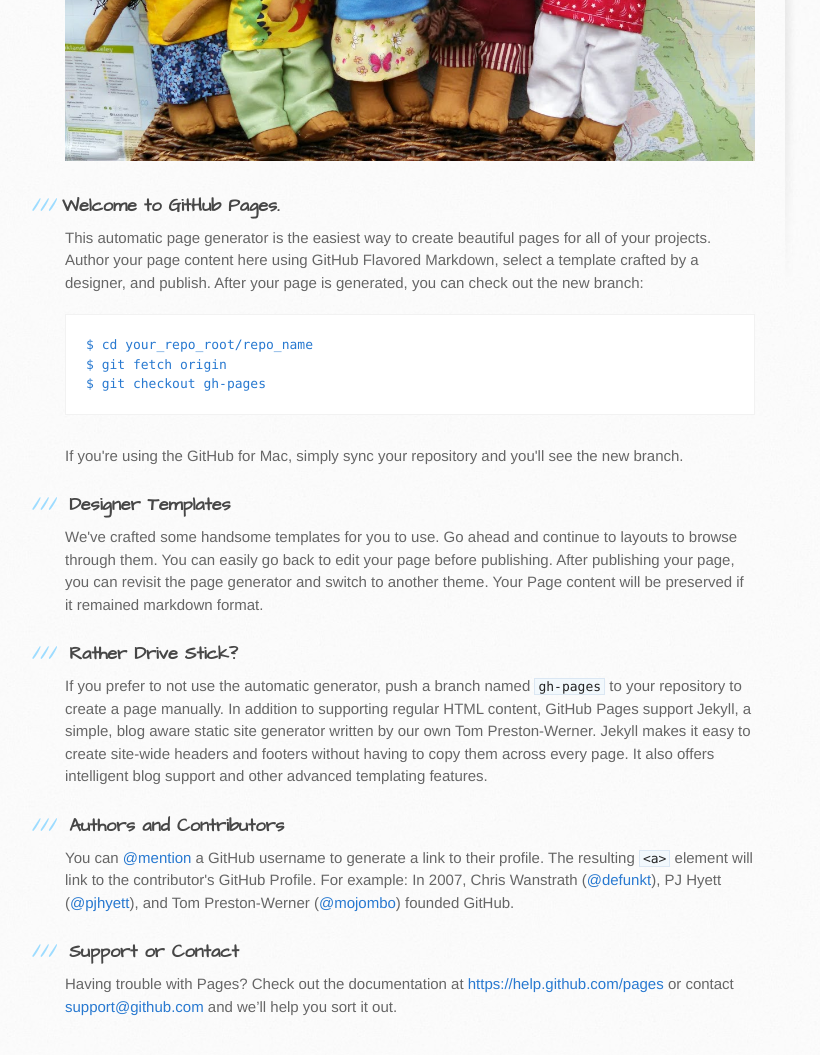
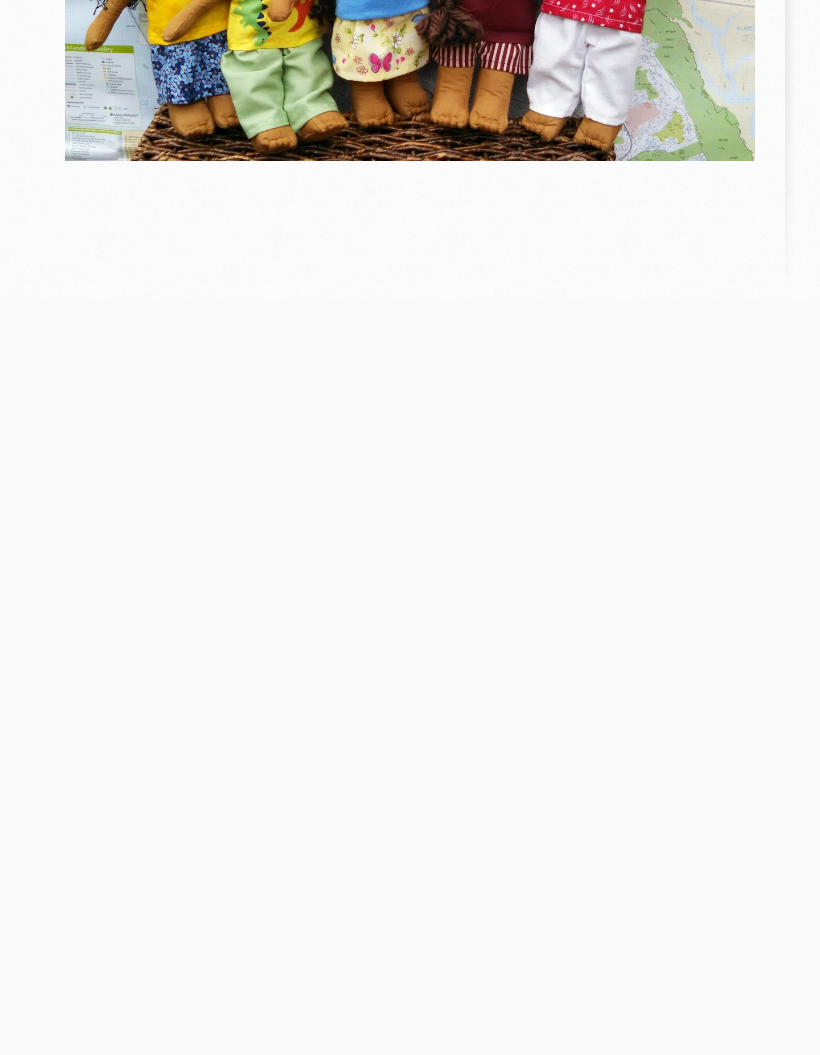
Before and after one commit to doppelgangdolls/doppelgangdolls, a plain HTML site: page index.html in a window 1280 px wide. Shown: the part 531-1586 px from the top of the page, without its empty margins (105-925 px from the left). After the commit the page ends 831 px from the top, so only its background shows below. Drawn offline with Linux system fonts and the light colour scheme.

Commit message:
Remove stock GH Pages boilerplate from body of HTML

```diff
--- a/index.html
+++ b/index.html
@@ -29,36 +29,6 @@
       <div class="inner clearfix">
         <section id="main-content">
           <img alt="Image of Dolls" src="images/DGDollsWelcome.jpg"/>
-          <h3>Welcome to GitHub Pages.</h3>
-
-<p>This automatic page generator is the easiest way to create beautiful pages for all of your projects. Author your page content here using GitHub Flavored Markdown, select a template crafted by a designer, and publish. After your page is generated, you can check out the new branch:</p>
-
-<pre><code>$ cd your_repo_root/repo_name
-$ git fetch origin
-$ git checkout gh-pages
-</code></pre>
-
-<p>If you're using the GitHub for Mac, simply sync your repository and you'll see the new branch.</p>
-
-<h3>
-<a id="designer-templates" class="anchor" href="#designer-templates" aria-hidden="true"><span class="octicon octicon-link"></span></a>Designer Templates</h3>
-
-<p>We've crafted some handsome templates for you to use. Go ahead and continue to layouts to browse through them. You can easily go back to edit your page before publishing. After publishing your page, you can revisit the page generator and switch to another theme. Your Page content will be preserved if it remained markdown format.</p>
-
-<h3>
-<a id="rather-drive-stick" class="anchor" href="#rather-drive-stick" aria-hidden="true"><span class="octicon octicon-link"></span></a>Rather Drive Stick?</h3>
-
-<p>If you prefer to not use the automatic generator, push a branch named <code>gh-pages</code> to your repository to create a page manually. In addition to supporting regular HTML content, GitHub Pages support Jekyll, a simple, blog aware static site generator written by our own Tom Preston-Werner. Jekyll makes it easy to create site-wide headers and footers without having to copy them across every page. It also offers intelligent blog support and other advanced templating features.</p>
-
-<h3>
-<a id="authors-and-contributors" class="anchor" href="#authors-and-contributors" aria-hidden="true"><span class="octicon octicon-link"></span></a>Authors and Contributors</h3>
-
-<p>You can <a href="https://github.com/blog/821" class="user-mention">@mention</a> a GitHub username to generate a link to their profile. The resulting <code>&lt;a&gt;</code> element will link to the contributor's GitHub Profile. For example: In 2007, Chris Wanstrath (<a href="https://github.com/defunkt" class="user-mention">@defunkt</a>), PJ Hyett (<a href="https://github.com/pjhyett" class="user-mention">@pjhyett</a>), and Tom Preston-Werner (<a href="https://github.com/mojombo" class="user-mention">@mojombo</a>) founded GitHub.</p>
-
-<h3>
-<a id="support-or-contact" class="anchor" href="#support-or-contact" aria-hidden="true"><span class="octicon octicon-link"></span></a>Support or Contact</h3>
-
-<p>Having trouble with Pages? Check out the documentation at <a href="https://help.github.com/pages">https://help.github.com/pages</a> or contact <a href="mailto:support@github.com">support@github.com</a> and we’ll help you sort it out.</p>
         </section>
 
         <aside id="sidebar">
```
